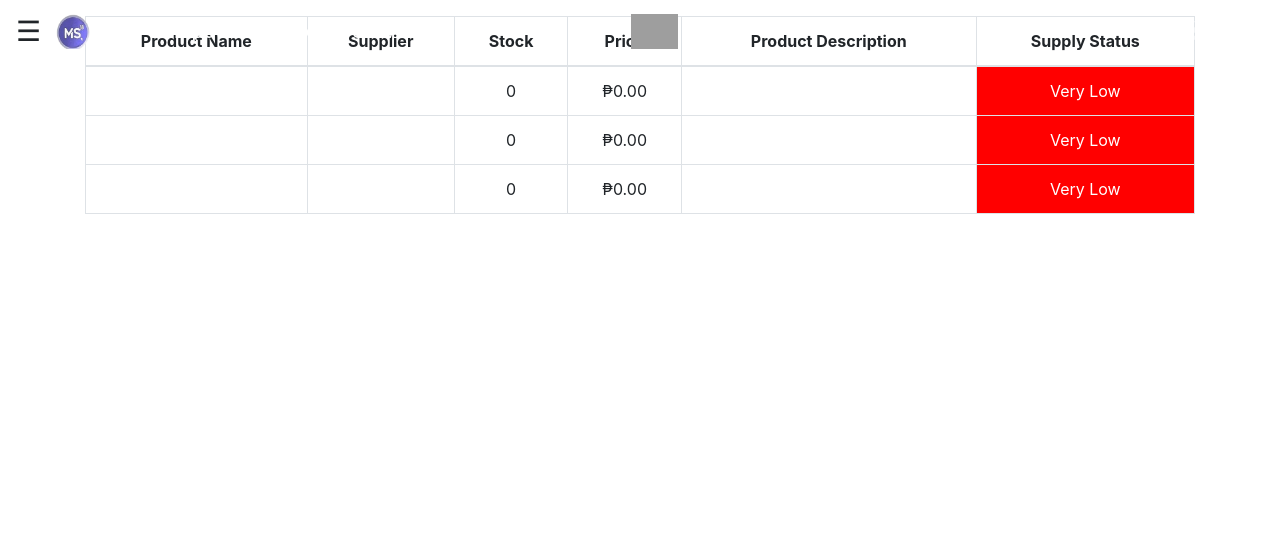
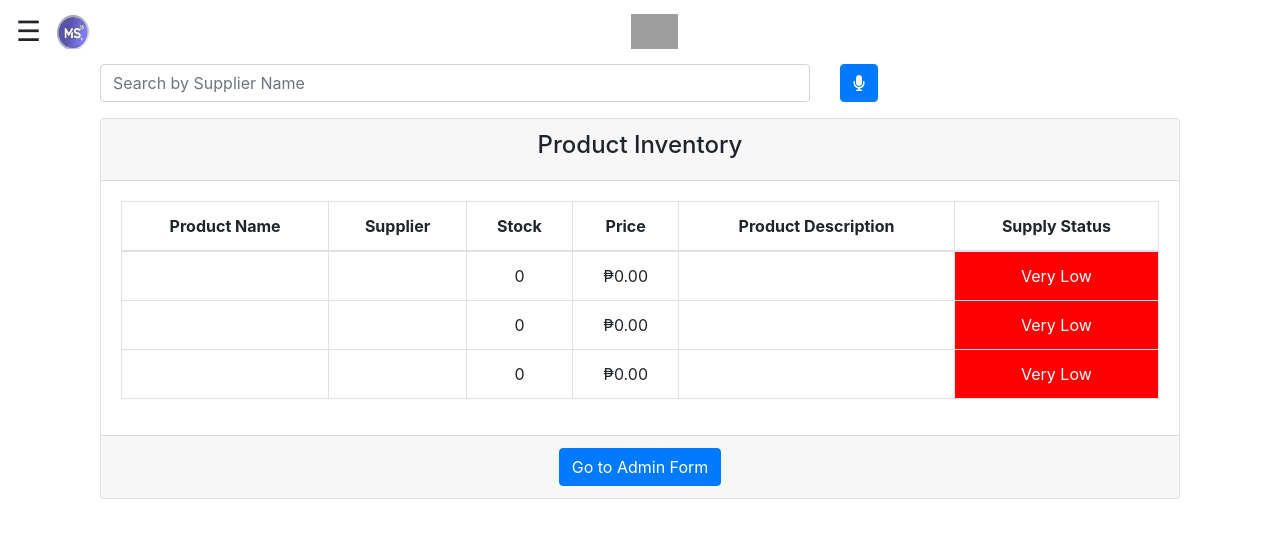
Before and after one commit to manuelamanetjr/django_project, a Django app: page / in a window 1280 px wide. Shown: the top 539 px of the page. Run offline with Django 5.2, Linux system fonts and the light colour scheme; a user stored in the database is signed in; data comes from the database, SQL or seed files in the repository; parts of the project's set-up code (start-up, migrations or seed data) failed here and were passed over; some libraries are stand-ins or nearby versions; grey boxes are pictures that could not be loaded.

Commit message:
after merged

```diff
--- a/ms18/templates/ms18/home.html
+++ b/ms18/templates/ms18/home.html
@@ -1,6 +1,24 @@
 {% extends 'ms18/base.html' %}
 {% block content %}
-<div class="d-flex justify-content-center">
+<head>
+    <!-- ... other head elements ... -->
+    <script src="https://kit.fontawesome.com/58cfe454f0.js" crossorigin="anonymous"></script>
+    <link rel="stylesheet" href="https://pro.fontawesome.com/releases/v6.0.0/css/all.css" integrity="your-integrity-code" crossorigin="anonymous" />
+</head>
+<div class="container mt-5">
+    <div class="row justify-content-center">
+        <div class="col-md-8">
+            <input type="text" class="form-control mb-3" id="searchSupplier" placeholder="Search by Supplier Name">
+        </div>
+        <div class="col-md-4">
+            <button type="button" class="btn btn-primary" id="voiceSearchBtn"><i class="fas fa-microphone"></i></button>
+        </div>
+        <div class="col-md-12">
+            <div class="card">
+                <div class="card-header">
+                    <h4 class="text-center">Product Inventory</h4>
+                </div>
+                <div class="card-body">
                     <table class="table table-bordered text-center align-middle">
                         <thead>
                             <tr>
@@ -39,6 +57,16 @@
                             {% endfor %}
                         </tbody>
                     </table>
+                </div>
+                <div class="card-footer text-center">
+                    {% if user.is_superuser %}
+                    <a href="{% url 'admin:index' %}" class="btn btn-primary">Go to Admin Form</a>
+                    {% endif %}
+                </div>
+            </div>
+        </div>
+    </div>
+</div>
 <style>
     .verylow {
         background-color: red;
@@ -60,5 +88,49 @@
         color: white;
     }
 </style>
-</div>
+<script src="https://code.jquery.com/jquery-3.6.4.min.js"></script>
+<script>
+    $(document).ready(function () {
+        $("#searchSupplier").on("input", function () {
+            var searchValue = $(this).val().toLowerCase();
+
+            $("tbody tr").each(function () {
+                var supplierName = $(this).find("td:nth-child(2)").text().toLowerCase();
+                if (supplierName.includes(searchValue)) {
+                    $(this).show();
+                } else {
+                    $(this).hide();
+                }
+            });
+        });
+
+        // Voice search functionality
+        $("#voiceSearchBtn").on("click", function () {
+            startVoiceSearch();
+        });
+
+        function startVoiceSearch() {
+            try {
+                var recognition = new (window.SpeechRecognition || window.webkitSpeechRecognition)();
+                recognition.lang = 'en-US';
+
+                recognition.onresult = function (event) {
+                    var transcript = event.results[0][0].transcript;
+                    $("#searchSupplier").val(transcript);
+                    triggerInputEvent();
+                };
+
+                recognition.start();
+            } catch (error) {
+                console.error("Error starting voice recognition:", error);
+            }
+        }
+
+        function triggerInputEvent() {
+            var inputElement = $("#searchSupplier")[0];
+            var event = new Event('input', { bubbles: true });
+            inputElement.dispatchEvent(event);
+        }
+    });
+</script>
 {% endblock content %}
--- a/ms18/views.py
+++ b/ms18/views.py
@@ -367,3 +367,25 @@ def RequestedProdView(request, pk):
         'requested_prods': requested_prods,
     }
     return render(request, 'ms18/requested_prod_view.html', context)
+
+def generate_receipt(request):
+    user = request.user
+    cart_items = PurchaseOrder.objects.filter(ORD_EMPLOYEE=user.username)
+
+    # Customize the receipt content based on your requirements
+    receipt_content = f"Orders from {user.username}\n\n"
+    overall_total = 0
+
+    for order in cart_items:
+        total_price = order.ORD_QUANTITY * order.ORD_PRICE
+        overall_total += total_price
+
+        receipt_content += f"Order {order.id}:\n"
+        receipt_content += f"Product: {order.ORD_NAME}\n"
+        receipt_content += f"Quantity: {order.ORD_QUANTITY}\n"
+        receipt_content += f"Unit Price: ₱{order.ORD_PRICE}\n"
+        receipt_content += f"Status: {order.status}\n\n"
+        receipt_content += f"Overall Total: ₱{overall_total}"
+
+    response = HttpResponse(receipt_content, content_type='text/plain')
+    response['Content-Disposition'] = 'attachment; filename="order.txt"'
```
Also changed, not shown: ms18/templates/ms18/about.html (+38 -3 lines), media/profile_pics/AI-gigapixel.jpg (added). Lines whose indentation alone changed are shown as unchanged.
